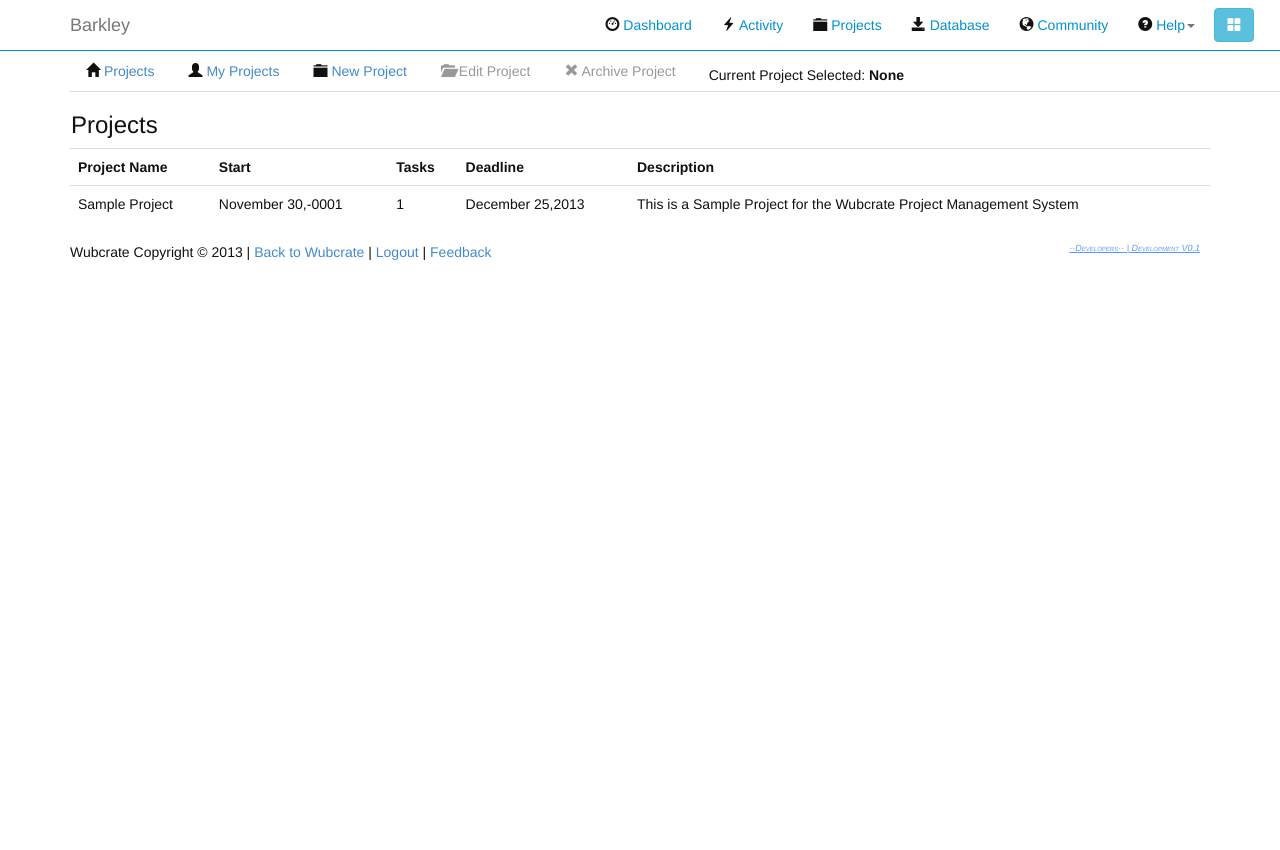
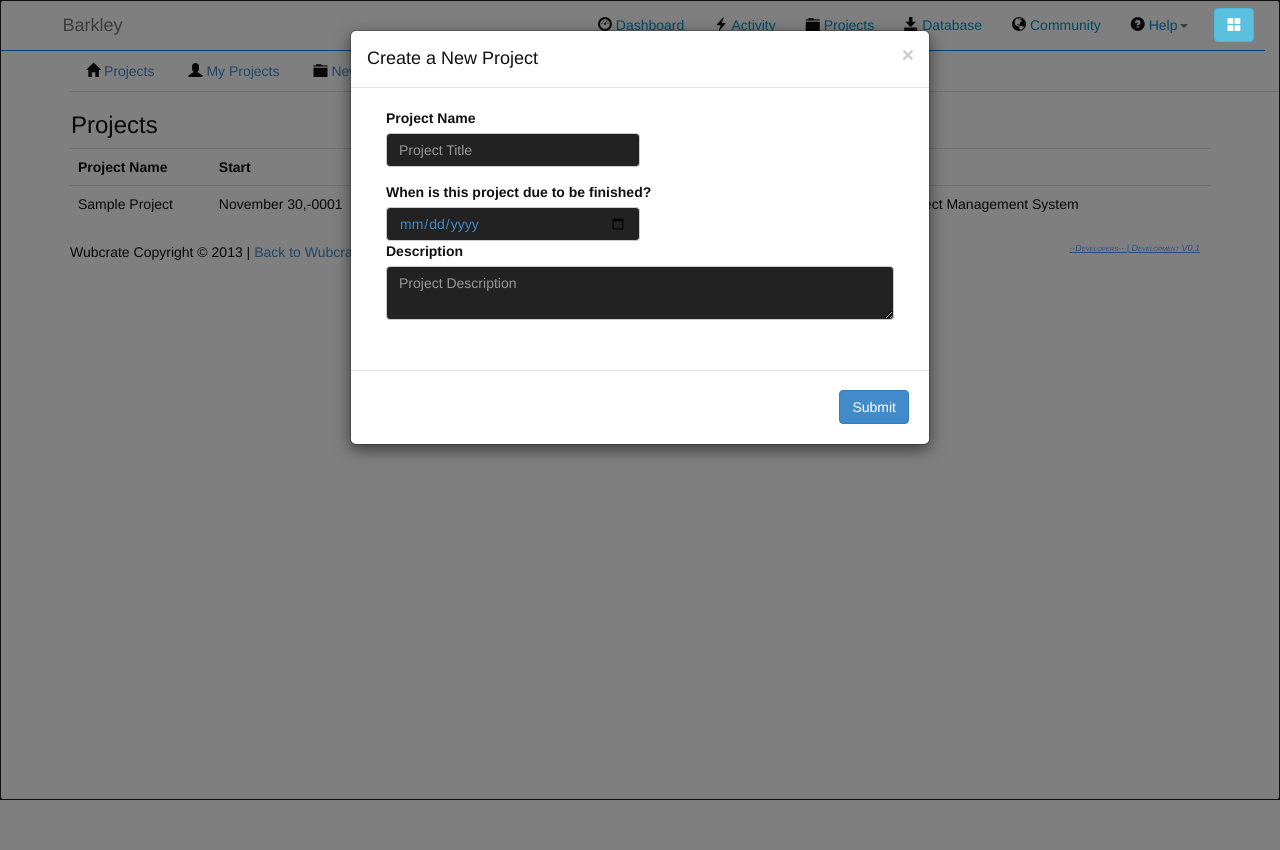
Before and after one commit to taiven/Barkley, a PHP site: page /installsample/bk-admin/projects.php?tab=projects in a window 1280 px wide, after a click on "New Project". After the commit the page ends 800 px from the top, so only its background shows below. Run offline with PHP 8.4, Linux system fonts and the light colour scheme; the visitor is signed in with stand-in values (Sample User, id 1); data comes from the database, SQL or seed files in the repository; grey boxes labelled with a size stand in for pictures from a placeholder-image service; data that the repository does not hold is empty; some libraries are stand-ins or nearby versions.

Commit message:
-/+ Functionality: Updated Project class to Create new Project. Added Project Creation form... Projects can now be created and assigned to the user who created it.

```diff
--- a/bk-admin/includes/Project.php
+++ b/bk-admin/includes/Project.php
@@ -2,6 +2,7 @@
 
 class Project{
 
+	public $accountID;
 	public $projectID;
 	public $projectName;
 	public $projectStart;
@@ -10,15 +11,16 @@ class Project{
 	public $projectArchived;
 	public $projectTasks;
 
-	public function Create($AccountID, $ProjectName, $ProjectStart, $ProjectDeadline, $ProjectDescription, $ProjectArchived){
+	public function Create(){
 		$DataConnect = mysqli_connect('localhost','barkley','barkley','barkley');
-		if(isset($ProjectName) && isset($ProjectStart) && isset($ProjectDeadline) && isset($ProjectDescription) && isset($ProjectArchived)){
-			$results = mysqli_query($DataConnect, "INSERT INTO `projects` '', '0', '$ProjectName','$ProjectStart','$ProjectDescription','$ProjectDeadline','$ProjectArchived'");
-			$Project = $results->insert_id;
-			if($Project){
-				$DefAction = mysqli_query($DataConnect, "INSERT INTO `project_mapping` '', '$Project', '$AccountID', 'NOW()'");
+		if(isset($this->accountID) && isset($this->projectName) && isset($this->projectDescription) && isset($this->projectDeadline)){
+			$results = mysqli_query($DataConnect, "INSERT INTO `projects` VALUES ('', '0', '$this->projectName', 'NOW()', '$this->projectDescription', '$this->projectDeadline', '0')");
+			if($results){
+				$project_id = mysqli_insert_id($DataConnect);
+				$DefAction = mysqli_query($DataConnect, "INSERT INTO `project_mapping` VALUES ('', '$project_id', '$this->accountID', 'NOW()')");
 			}
 		}
+		return "1";
 	}
 
 	public function Update($ProjectID=null,$ProjectName, $ProjectStart, $ProjectDeadline, $ProjectDescription, $ProjectArchived){
--- a/bk-admin/includes/footer.php
+++ b/bk-admin/includes/footer.php
@@ -6,7 +6,7 @@
 	</footer>
 
 	 <!-- Modal -->
-<!--	<div class="modal fade" id="new_project" tabindex="-1" role="dialog" aria-labelledby="myModalLabel" aria-hidden="true">
+	<div class="modal fade" id="new_project" tabindex="-1" role="dialog" aria-labelledby="myModalLabel" aria-hidden="true">
 		<div class="modal-dialog">
 			<div class="modal-content">
 				<div class="modal-header">
@@ -14,92 +14,29 @@
 					<h4 class="modal-title">Create a New Project</h4>
 				</div>
 				<div class="modal-body">
-					<div class="container">
-						<form method="post" action="functions/newproject.php" role="form">
+				<div class="container">
+						<form method="post" action="projects.php?tab=projects&action=new_project" role="form">
 						<div id="newProjectForm">
 						  <div class="form-group">
-							<label for="project_name">Project Name</label>
-							<input type="text" class="form-control" id="project_name" name="project_name"  style="width:50%;" placeholder="Project Title" value=""/>
+							<label for="project_title">Project Name</label>
+							<input type="text" class="form-control" id="project_title" name="project_title"  style="width:50%;" placeholder="Project Title" value=""/>
 						  </div>
-						  <label for="deadline">When is this project due to be finished?</label>
-							<input type="date" class="form-control" style="width:50%;" id="deadline" name="deadline" value=""/>
+						  <label for="project_deadline">When is this project due to be finished?</label>
+							<input type="date" class="form-control" style="width:50%;" id="project_deadline" name="project_deadline" value=""/>
 						  <div class="form-group">
-							<label for="description">Description</label>
-							<textarea type="text" class="form-control" id="description" name="description" style="width:100%; max-width:100%; max-height:300px;" placeholder="Project Description" value=""></textarea>
-						  </div>
-						  <div class="radio">
-							<label>Who is this project for?</label>
-							 <div class="btn-group" data-toggle="buttons">
-							  <label class="btn btn-link">
-								<input type="radio" name="type" id="0" value="1"> Client
-							  </label>
-							  <label class="btn btn-link">
-								<input type="radio" name="type" id="1" value="2"> Partner
-							  </label>
-							  <label class="btn btn-link">
-								<input type="radio" name="type" id="2" value="3"> Internal
-							  </label>
-							</div>
+							<label for="project_details">Description</label>
+							<textarea type="text" class="form-control" id="project_details" name="project_details" style="width:100%; max-width:100%; max-height:300px;" placeholder="Project Description" value=""></textarea>
 						  </div>
 						</div>
-
-						<div id="newProjectForm1" style="display:none;">
-						<div class="panel panel-default assign_project">
-						<div class="panel-heading">
-							<h3 class="panel-title">Assign Project</h3>
-						</div>
-						<ul class="list-group">
-						<?php
-							/*require("functions/connect.php");
-							$query = "SELECT * FROM client_accounts WHERE 1";
-							$query = mysql_query($query);
-							$numrows = mysql_num_rows($query);
-							if ($numrows > 0){
-
-								while ($row = mysql_fetch_assoc($query)){
-									$user_account_id = $row ['account_id'];
-									$user_first_name = $row ['first_name'];
-									$user_last_name = $row ['last_name'];
-									$user_gender = $row ['gender'];
-									$user_account_type = $row ['account_type'];
-
-									echo	"
-											<li class='list-group-item'>
-											<div class='media' style='border:none;'>
-												<a class='pull-left' href='#'>
-													<div class='checkbox'><label for='selected_users'><input type='checkbox' name='selected_users[]' value='$user_account_id' style='margin: 25% -40%;'/></label><img class='media-object' src='http://placehold.it/60x60' alt='...'></div>
-												</a>
-												<div class='media-body'>
-													<h4 class='media-heading'>$user_first_name $user_last_name</h4>
-													# of Current Projects:  $user_current_assigned_projects
-												</div>
-											</div>
-											</li>
-											";
-								}
-
-							}
-							else
-								echo "No Users Found";
-						 */ ?>
-						  </ul>
-						 </div>
-						</div>
-						<div id="newProjectForm2" style="display:none;">
-						<p>Click Submit</p>
-						</div>
-					</div>
+				</div>
 				</div>
 				<div class="modal-footer">
-					<button type="button" class="btn btn-default"onclick="nextFormPage(0)" data-dismiss="modal">Close</button>
-					<button id="nextstep" type="button" onclick="nextFormPage(1)" class="btn btn-primary">Next Step</button>
-					<button id="nextstep1" type="button" onclick="nextFormPage(2)" class="btn btn-primary" style="display:none;">Next Step</button>
-					<button id="nextstep2" type="submit" name="new_project" class="btn btn-primary" style="display:none;" value="create">Submit</button>
+					<button type="submit" name="new_project" class="btn btn-primary" value="submit">Submit</button>
 					</form>
 				</div>
 			</div><!-- /.modal-content -->
-<!--		</div><!-- /.modal-dialog -->
-<!--	</div><!-- /.modal -->
+		</div><!-- /.modal-dialog -->
+	</div><!-- /.modal -->
 
 	<!-- Modal -->
 	<div class="modal fade" id="new_task" tabindex="-1" role="dialog" aria-labelledby="myModalLabel" aria-hidden="true">
--- a/bk-admin/projects.php
+++ b/bk-admin/projects.php
@@ -53,6 +53,28 @@
 										</tr>";
 								}
 							}
+
+							if($_GET['action'] == 'new_project'){
+							echo "Creating new Project.";
+								if(isset($_POST['project_title'])){
+									echo "Has Project Name.";
+									if(isset($_POST['project_deadline'])){
+										echo "Has Project Deadline.";
+										if(isset($_POST['project_details'])){
+											echo "Has Project Details.";
+											$TempProject = new Project();
+											$TempProject->accountID = $userid;
+											$TempProject->projectName = $_POST['project_title'];
+											$TempProject->projectDeadline = $_POST['project_deadline'];
+											$TempProject->projectDescription = $_POST['project_details'];
+											$TempProjectResult = $TempProject->Create();
+											if($TempProjectResult){
+												echo "<META http-equiv='refresh' content='0;URL=projects.php?tab=projects&error=success&error_text=Your+Project+<b>$TempProject->projectName</b>+has+been+created+successfully.'>";
+											}
+										}
+									}
+								}
+							}
 						  ?>
 						</table>
 					</div>
```
